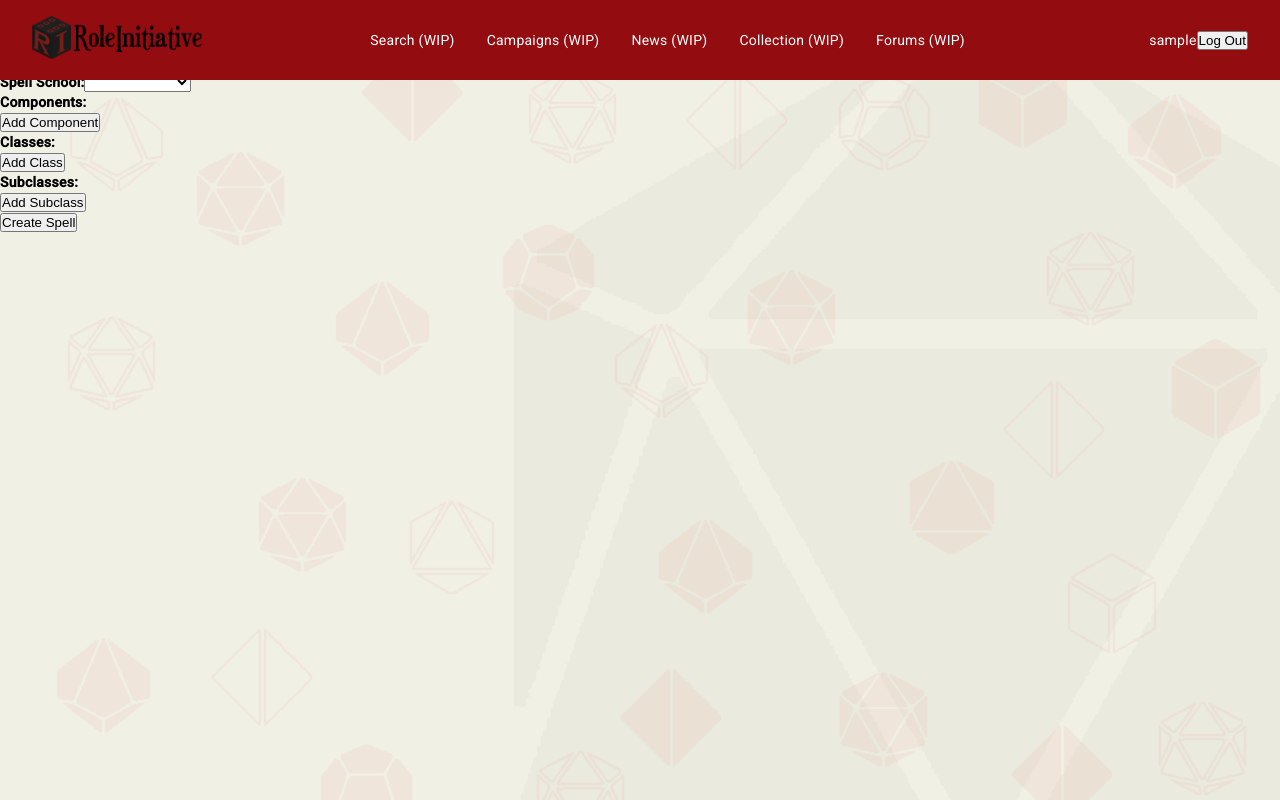
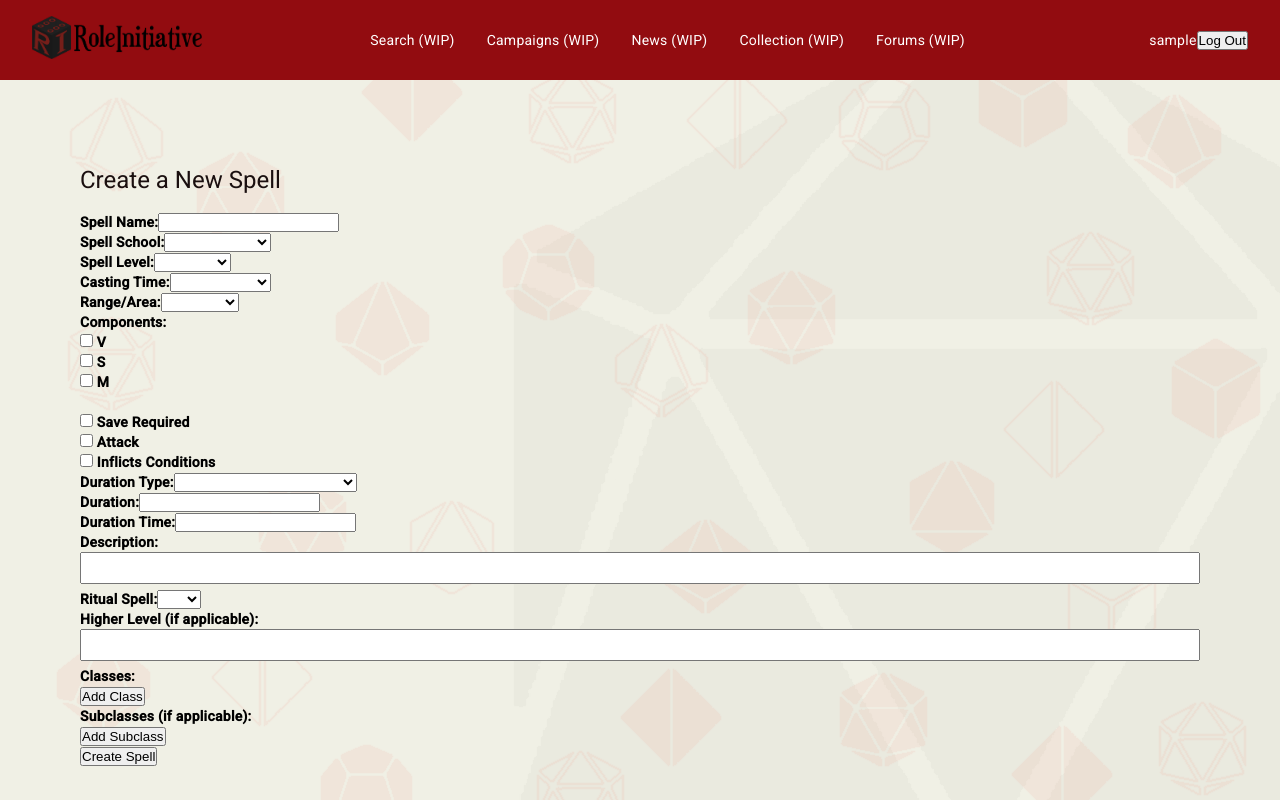
Before and after one commit to Sahmuraii/RoleInitative, an Angular app in the folder frontend/: page /create/spell in a window 1280 px wide. Built offline with nearby package versions, Linux system fonts and the light colour scheme; sample sign-in values are in the browser's storage.

Commit message:
Front-end for spells
Robust Front-end for spells completed, couple issues here and there such as wanting to add a field for damage properly. Still need backend implementation

```diff
--- a/frontend/src/app/components/create-spell/create-spell.component.html
+++ b/frontend/src/app/components/create-spell/create-spell.component.html
@@ -1,55 +1,159 @@
+<div class="main-content">
+  <h1>Create a New Spell</h1>
   <form [formGroup]="spellForm" (ngSubmit)="onSubmit()">
-    <div>
+    <!-- Spell Name -->
     <label for="name">Spell Name:</label>
-      <input id="name" formControlName="name" required>
-    </div>
+    <input type="text" id="name" formControlName="name" required><br>
 
-    <div>
+    <!-- Spell School -->
+    <label for="school">Spell School:</label>
+    <select id="school" formControlName="school" required>
+      <option *ngFor="let school of spellSchools" [value]="school">{{ school }}</option>
+    </select><br>
+
+    <!-- Spell Level -->
     <label for="level">Spell Level:</label>
     <select id="level" formControlName="level" required>
       <option *ngFor="let level of spellLevels" [value]="level">{{ level }}</option>
-      </select>
+    </select><br>
+
+    <!-- Casting Time -->
+    <label for="castingTime">Casting Time:</label>
+    <select id="castingTime" formControlName="castingTime" required>
+      <option *ngFor="let time of spellCastingTimes" [value]="time">{{ time }}</option>
+    </select><br>
+
+    <!-- Reaction Description -->
+    <div *ngIf="spellForm.get('castingTime')?.value === 'Reaction'">
+      <label for="reactionDescription">Reaction Condition:</label>
+      <textarea id="reactionDescription" formControlName="reactionDescription"></textarea><br>
     </div>
 
-    <div>
-      <label for="school">Spell School:</label>
-      <select id="school" formControlName="school" required>
-        <option *ngFor="let school of spellSchools" [value]="school">{{ school }}</option>
-      </select>
+    <!-- Range/Area -->
+    <label for="spellRangeType">Range/Area:</label>
+    <select id="spellRangeType" formControlName="spellRangeType" required>
+      <option *ngFor="let range of spellRange" [value]="range">{{ range }}</option>
+    </select><br>
+
+    <!-- Area Length and Area Type (Conditional) -->
+    <div *ngIf="requiresAreaDetails">
+      <label for="areaLength">Area Length (optional):</label>
+      <input type="text" id="areaLength" formControlName="areaLength" placeholder="e.g., 30 feet"><br>
+
+      <label for="areaType">Area Type (optional):</label>
+      <select id="areaType" formControlName="areaType">
+        <option *ngFor="let type of areaTypes" [value]="type">{{ type }}</option>
+      </select><br>
     </div>
 
-    <div>
-      <label>Components:</label>
+    <!-- Components -->
+    <label>Components:</label><br>
     <div formArrayName="components">
-        <div *ngFor="let component of components.controls; let i = index">
-          <input [formControlName]="i">
-          <button type="button" (click)="removeComponent(i)">Remove</button>
+      <div *ngFor="let component of spellComponents; let i = index">
+        <label>
+          <input type="checkbox" [formControlName]="i"> {{ component }}
+        </label>
       </div>
     </div>
-      <button type="button" (click)="addComponent()">Add Component</button>
+
+    <!-- Material Description (Conditional) -->
+    <div *ngIf="isMaterialSelected">
+      <label for="materialsDescription">Material Description:</label>
+      <input type="text" id="materialsDescription" formControlName="materialsDescription" placeholder="e.g., a tiny ball of bat guano and sulfur">
+    </div><br>
+
+    <!-- Save Required -->
+    <label>
+      <input type="checkbox" formControlName="saveRequired"> Save Required
+    </label><br>
+
+    <!-- Save Stat (Conditional) -->
+    <div *ngIf="spellForm.get('saveRequired')?.value">
+      <label for="saveStat">Save Stat:</label>
+      <select id="saveStat" formControlName="saveStat" required>
+        <option *ngFor="let stat of saveStats" [value]="stat">{{ stat }}</option>
+      </select><br>
     </div>
 
-    <div>
-      <label>Classes:</label>
+    <!-- Attack -->
+    <label>
+      <input type="checkbox" formControlName="isAttack"> Attack
+    </label><br>
+
+    <!-- Attack Type (Conditional) -->
+    <div *ngIf="spellForm.get('isAttack')?.value">
+      <label for="attackType">Attack Type:</label>
+      <select id="attackType" formControlName="attackType" required>
+        <option *ngFor="let type of attackTypes" [value]="type">{{ type }}</option>
+      </select><br>
+    </div>
+
+    <!-- Inflicts Conditions -->
+    <label>
+      <input type="checkbox" formControlName="inflictsConditions"> Inflicts Conditions
+    </label><br>
+
+    <!-- Conditions (Conditional) -->
+    <div *ngIf="spellForm.get('inflictsConditions')?.value">
+      <label>Conditions:</label><br>
+      <div formArrayName="conditions">
+        <div *ngFor="let condition of conditionsArray.controls; let i = index">
+          <select [formControlName]="i">
+            <option *ngFor="let condition of conditions" [value]="condition">{{ condition }}</option>
+          </select>
+          <button type="button" (click)="removeCondition(i)">Remove</button>
+        </div>
+      </div>
+      <button type="button" (click)="addCondition()">Add Condition</button><br>
+    </div>
+
+    <!-- Duration -->
+    <label for="durationType">Duration Type:</label>
+    <select id="durationType" formControlName="durationType" required>
+      <option *ngFor="let duration of DurationType" [value]="duration">{{ duration }}</option>
+    </select><br>
+
+    <label for="duration">Duration:</label>
+    <input type="text" id="duration" formControlName="duration"><br>
+
+    <label for="durationTime">Duration Time:</label>
+    <input type="text" id="durationTime" formControlName="durationTime"><br>
+
+    <!-- Description -->
+    <label for="description">Description:</label>
+    <textarea id="description" formControlName="description" required></textarea><br>
+
+    <!-- Ritual Spell -->
+    <label for="ritualSpell">Ritual Spell:</label>
+    <select id="ritualSpell" formControlName="ritualSpell" required>
+      <option *ngFor="let ritual of spellRituals" [value]="ritual">{{ ritual }}</option>
+    </select><br>
+
+    <!-- Higher Level Description -->
+    <label for="higherLevelDescription">Higher Level (if applicable):</label>
+    <textarea id="higherLevelDescription" formControlName="higherLevelDescription"></textarea><br>
+
+    <!-- Classes -->
+    <label>Classes:</label><br>
     <div formArrayName="classes">
       <div *ngFor="let class of classes.controls; let i = index">
         <input [formControlName]="i">
         <button type="button" (click)="removeClass(i)">Remove</button>
       </div>
     </div>
-      <button type="button" (click)="addClass()">Add Class</button>
-    </div>
+    <button type="button" (click)="addClass()">Add Class</button><br>
 
-    <div>
-      <label>Subclasses:</label>
+    <!-- Subclasses -->
+    <label>Subclasses (if applicable):</label><br>
     <div formArrayName="subclasses">
       <div *ngFor="let subclass of subclasses.controls; let i = index">
         <input [formControlName]="i">
         <button type="button" (click)="removeSubclass(i)">Remove</button>
       </div>
     </div>
-      <button type="button" (click)="addSubclass()">Add Subclass</button>
-    </div>
+    <button type="button" (click)="addSubclass()">Add Subclass</button><br>
 
+    <!-- Submit Button -->
     <button type="submit">Create Spell</button>
   </form>
+</div>
--- a/frontend/src/app/components/create-spell/create-spell.component.ts
+++ b/frontend/src/app/components/create-spell/create-spell.component.ts
@@ -1,15 +1,15 @@
-import { Component, OnInit } from '@angular/core';
-import { FormBuilder, FormGroup, FormArray, FormControl } from '@angular/forms';
+import { Component, OnInit, Inject, PLATFORM_ID } from '@angular/core';
+import { FormBuilder, FormGroup, FormArray, FormControl, FormsModule } from '@angular/forms';
 import { SpellService } from '../../services/spell.service';
 import { AuthService } from '../../services/auth.service';
 import { Router } from '@angular/router';
-import { CommonModule } from '@angular/common';
+import { CommonModule, isPlatformBrowser } from '@angular/common';
 import { ReactiveFormsModule } from '@angular/forms';
 
 @Component({
   selector: 'app-create-spell',
   standalone: true,
-  imports: [CommonModule, ReactiveFormsModule],
+  imports: [CommonModule, ReactiveFormsModule, FormsModule],
   templateUrl: './create-spell.component.html',
   styleUrls: ['./create-spell.component.css']
 })
@@ -35,15 +35,25 @@ export class CreateSpellComponent implements OnInit {
     'Action', 'Bonus Action', 'Reaction', 'Minute', 'Hour', 'No Action', 'Special'
   ];
 
-  spellRange = ['Self', 'Touch', 'Ranged', 'Sight', 'Unlimited'];
+  spellRange = ['Self', 'Touch', 'Distance', 'Sight', 'Unlimited'];
 
   DurationType = ['Instantaneous', 'Concentration', 'Time', 'Special', 'Until Dispelled', 'Until Dispelled or Triggered'];
+
+
+  areaTypes = ['Square', 'Cone', 'Line', 'Sphere', 'Cube', 'Cylinder'];
+
+  saveStats = ['Strength', 'Dexterity', 'Constitution', 'Intelligence', 'Wisdom', 'Charisma'];
+  attackTypes = ['Melee', 'Ranged'];
+  conditions = ['Blinded', 'Charmed', 'Deafened', 'Frightened', 'Grappled', 'Incapacitated', 'Invisible', 'Paralyzed', 'Petrified', 'Poisoned', 'Prone', 'Restrained', 'Stunned', 'Unconscious']; // Array of conditions
+
+
 
   constructor(
     private fb: FormBuilder,
     private spellService: SpellService,
     private router: Router,
-    private authService: AuthService
+    private authService: AuthService,
+    @Inject(PLATFORM_ID) private platformId: Object
   ) {
     this.spellForm = this.fb.group({
       name: [''],
@@ -56,6 +66,8 @@ export class CreateSpellComponent implements OnInit {
       materialsDescription: [''],
       spellRangeType: [''],
       range: [''],
+      areaLength: [''],
+      areaType: [''],
       durationType: [''],
       duration: [''],
       durationTime: [''],
@@ -64,24 +76,45 @@ export class CreateSpellComponent implements OnInit {
       higherLevelDescription: [''],
       HigherLevelScaling: [''],
       classes: this.fb.array([]),
-      subclasses: this.fb.array([])
+      subclasses: this.fb.array([]),
+      saveRequired: [false],
+      saveStat: [''],
+      isAttack: [false],
+      attackType: [''],
+      inflictsConditions: [false],
+      conditions: this.fb.array([])
     });
+
+    this.initializeComponents();
   }
 
   ngOnInit(): void {
-    const currentUser = this.authService.getCurrentUser();
-    console.log('Current User:', currentUser); // Debugging
-    if (currentUser && currentUser.id != null) {
-      this.currentUserID = currentUser.id;
-      console.log('User ID:', this.currentUserID); // Debugging
+    if (isPlatformBrowser(this.platformId)) {
+      const currentUser = this.authService.getCurrentUser();
+      if (currentUser && currentUser.id != null) {
+        this.currentUserID = currentUser.id;
+      } else {
+        console.error('No user is logged in for Spells.');
+        this.router.navigate(['/login']);
+      }
     } else {
-      console.error('No user is logged in for Spells.');
-      this.router.navigate(['/login']);
+      console.warn('Running on the server. Skipping localStorage access.');
     }
+  }
+
+  initializeComponents(): void {
+    const componentsArray = this.spellForm.get('components') as FormArray;
+    this.spellComponents.forEach(component => {
+      componentsArray.push(this.fb.control(false));
+    });
   }
 
   get components(): FormArray {
     return this.spellForm.get('components') as FormArray;
+  }
+
+  get isMaterialSelected(): boolean {
+    return this.components.at(2).value;
   }
 
   get classes(): FormArray {
@@ -92,12 +125,8 @@ export class CreateSpellComponent implements OnInit {
     return this.spellForm.get('subclasses') as FormArray;
   }
 
-  addComponent(): void {
-    this.components.push(new FormControl(''));
-  }
-
-  removeComponent(index: number): void {
-    this.components.removeAt(index);
+  get conditionsArray(): FormArray {
+    return this.spellForm.get('conditions') as FormArray;
   }
 
   addClass(): void {
@@ -116,26 +145,70 @@ export class CreateSpellComponent implements OnInit {
     this.subclasses.removeAt(index);
   }
 
+  addCondition(): void {
+    this.conditionsArray.push(new FormControl(''));
+  }
+
+  removeCondition(index: number): void {
+    this.conditionsArray.removeAt(index);
+  }
+
+  get requiresAreaDetails(): boolean {
+    const range = this.spellForm.get('spellRangeType')?.value;
+    return ['Self', 'Touch', 'Distance', 'Sight'].includes(range);
+  }
+
   onSubmit(): void {
     if (this.spellForm.invalid || !this.currentUserID) {
-      alert('Please fill out all required fields and ensure you are logged in.');
+      const missingFields = [];
+      for (const controlName in this.spellForm.controls) {
+        const control = this.spellForm.get(controlName);
+        if (control?.invalid && control?.errors?.['required']) {
+          missingFields.push(controlName);
+        }
+      }
+
+      if (missingFields.length > 0) {
+        alert(`The following fields are required: ${missingFields.join(', ')}`);
+      } else {
+        alert('Please ensure you are logged in and fill out all required fields.');
+      }
       return;
     }
 
+    const selectedComponents = this.spellComponents
+      .filter((component, index) => this.components.at(index).value)
+      .join(', ');
+
+    const materialDescription = this.isMaterialSelected ? ` (${this.spellForm.value.materialsDescription})` : '';
+
+    const conditions = this.conditionsArray.value.join(', ');
+
+    const range = this.spellForm.get('spellRangeType')?.value;
+    const areaLength = this.spellForm.get('areaLength')?.value;
+    const areaType = this.spellForm.get('areaType')?.value;
+    const rangeDescription = areaLength && areaType ? `${range} (${areaLength} ${areaType})` : range;
+
     const spellData = {
       ...this.spellForm.value,
+      components: selectedComponents + materialDescription,
+      conditions: conditions,
+      range: rangeDescription,
       creatorID: this.currentUserID,
-      components: this.components.value,
       classes: this.classes.value,
       subclasses: this.subclasses.value
     };
 
+    console.log('Spell data:', spellData);
+
     this.spellService.createSpell(spellData).subscribe({
       next: (response) => {
         alert('Spell created successfully!');
+        console.log('Spell created with response:', response);
         this.router.navigate(['/spells']);
       },
       error: (error) => {
+        console.log('Error creating spell:', error);
         console.error('Error creating spell:', error);
         alert('Failed to create spell. Please try again.');
       }
```
Lines whose indentation alone changed are shown as unchanged.
